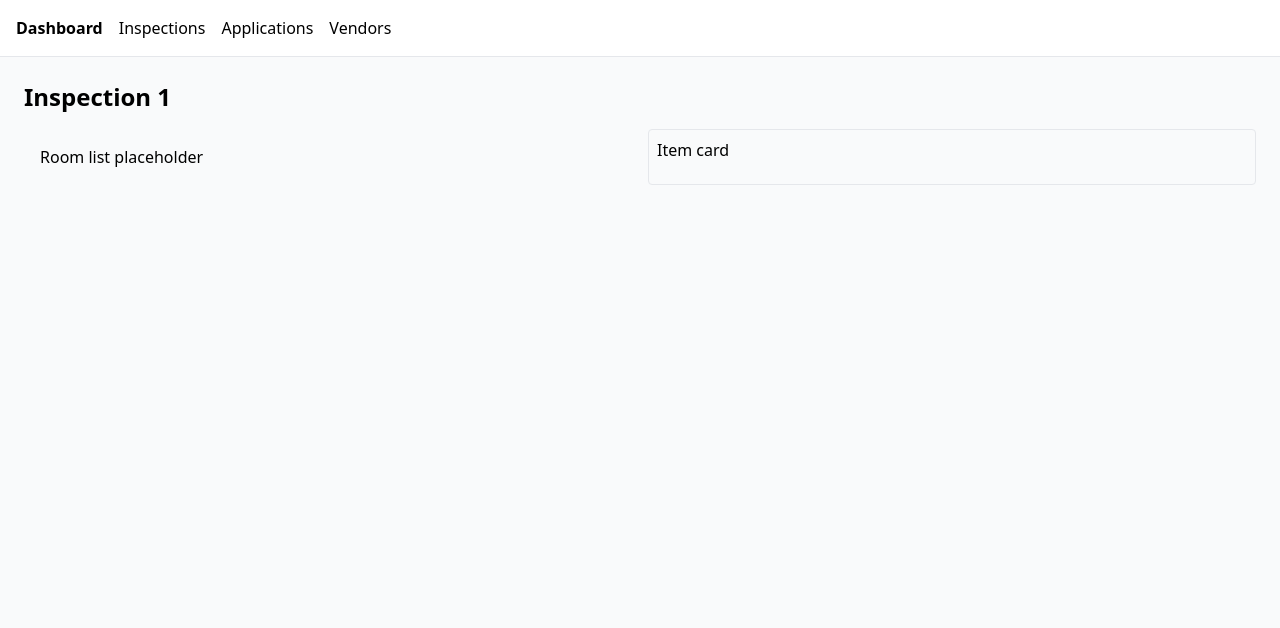
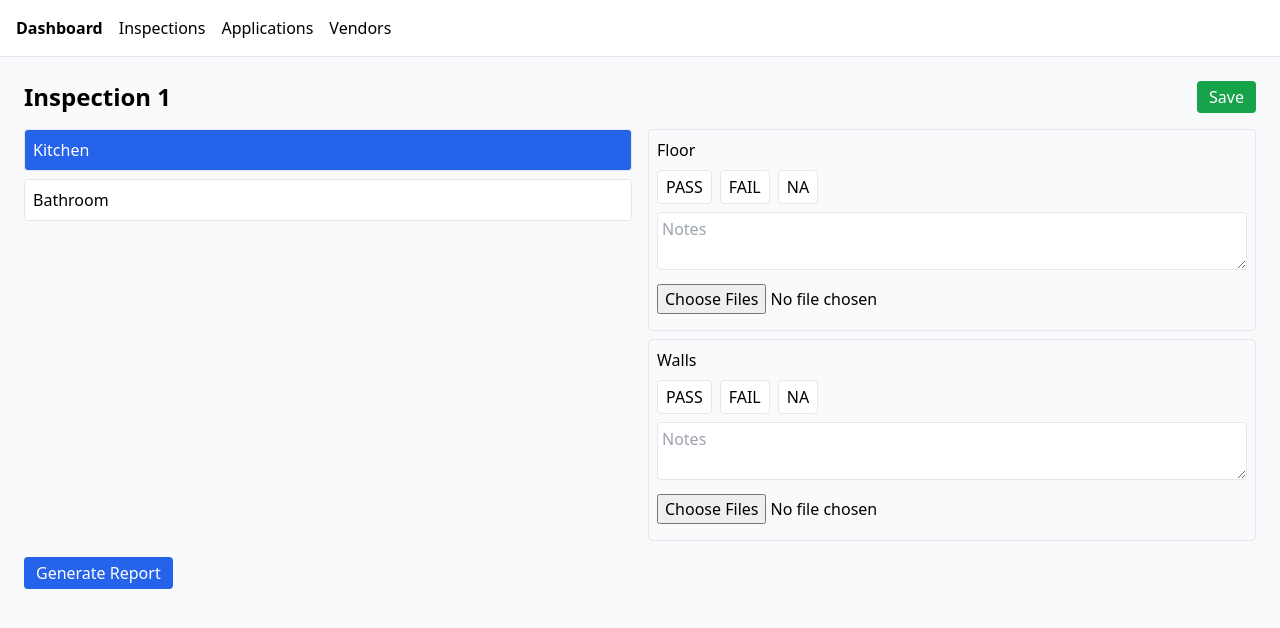
Before and after one commit to clin23/PropTechTest, a Next.js app: page /inspections/1 in a window 1280 px wide. Shown: the top 628 px of the page. Built offline with nearby package versions, Linux system fonts and the light colour scheme.

Commit message:
Implement inspection navigation, item cards, and mutations

```diff
--- a/app/inspections/[id]/page.tsx
+++ b/app/inspections/[id]/page.tsx
@@ -1,14 +1,90 @@
-import InspectionRoomList from '../../../components/InspectionRoomList';
-import InspectionItemCard from '../../../components/InspectionItemCard';
+"use client";
+import { useState } from "react";
+import { useMutation } from "@tanstack/react-query";
+import InspectionRoomList from "../../../components/InspectionRoomList";
+import InspectionItemCard, { ItemState } from "../../../components/InspectionItemCard";
+import { patchInspection, postInspectionItems } from "../../../lib/api";
+
+const rooms: Record<string, string[]> = {
+  Kitchen: ["Floor", "Walls"],
+  Bathroom: ["Sink", "Toilet"],
+};
 
 export default function InspectionDetail({ params }: { params: { id: string } }) {
+  const [currentRoom, setCurrentRoom] = useState(Object.keys(rooms)[0]);
+  const [form, setForm] = useState<Record<string, ItemState>>({});
+
+  const patch = useMutation({
+    mutationFn: (payload: any) => patchInspection(params.id, payload),
+  });
+  const postItems = useMutation({
+    mutationFn: (payload: any) => postInspectionItems(params.id, payload),
+  });
+
+  const items = rooms[currentRoom];
+
+  const updateItem = (item: string) => (state: ItemState) => {
+    setForm((f) => ({ ...f, [`${currentRoom}:${item}`]: state }));
+  };
+
+  const handleSave = () => {
+    const payload = Object.entries(form).map(([key, val]) => {
+      const [room, name] = key.split(":");
+      return {
+        room,
+        name,
+        result: val.result,
+        notes: val.notes,
+        photos: val.photos.map((f) => f.name),
+      };
+    });
+    patch.mutate({ status: "Completed" });
+    postItems.mutate(payload);
+  };
+
+  const generateReport = async () => {
+    const res = await fetch(`/inspections/${params.id}/report`);
+    const blob = await res.blob();
+    const url = URL.createObjectURL(blob);
+    window.open(url);
+  };
+
   return (
-    <div className="p-6">
-      <h1 className="text-2xl font-semibold mb-4">Inspection {params.id}</h1>
+    <div className="p-6 space-y-4">
+      <div className="flex justify-between items-center">
+        <h1 className="text-2xl font-semibold">Inspection {params.id}</h1>
+        <button
+          onClick={handleSave}
+          className="px-3 py-1 rounded bg-green-600 text-white"
+        >
+          Save
+        </button>
+      </div>
       <div className="grid grid-cols-2 gap-4">
-        <InspectionRoomList />
-        <InspectionItemCard />
+        <InspectionRoomList
+          rooms={Object.keys(rooms)}
+          current={currentRoom}
+          onSelect={setCurrentRoom}
+        />
+        <div className="grid gap-2">
+          {items.map((item) => (
+            <InspectionItemCard
+              key={item}
+              name={item}
+              value={
+                form[`${currentRoom}:${item}`] || { photos: [] as File[] }
+              }
+              onChange={updateItem(item)}
+            />
+          ))}
+        </div>
       </div>
+      <button
+        onClick={generateReport}
+        className="px-3 py-1 rounded bg-blue-600 text-white"
+      >
+        Generate Report
+      </button>
     </div>
   );
 }
--- a/app/inspections/page.tsx
+++ b/app/inspections/page.tsx
@@ -1,5 +1,6 @@
 "use client";
 import { useQuery, useMutation, useQueryClient } from "@tanstack/react-query";
+import Link from "next/link";
 import { getInspections, createInspection } from "../../lib/api";
 
 export default function InspectionsPage() {
@@ -28,12 +29,14 @@ export default function InspectionsPage() {
       </div>
       <ul className="space-y-2">
         {data?.map((insp: any) => (
-          <li
-            key={insp.id}
-            className="p-4 bg-white rounded border flex justify-between"
-          >
-            <span>Property {insp.propertyId}</span>
-            <span className="text-sm text-gray-500">{insp.status}</span>
+          <li key={insp.id} className="p-4 bg-white rounded border">
+            <Link
+              href={`/inspections/${insp.id}`}
+              className="flex justify-between"
+            >
+              <span>Property {insp.propertyId}</span>
+              <span className="text-sm text-gray-500">{insp.status}</span>
+            </Link>
           </li>
         ))}
       </ul>
--- a/components/InspectionItemCard.tsx
+++ b/components/InspectionItemCard.tsx
@@ -1,3 +1,49 @@
-export default function InspectionItemCard() {
-  return <div className="border rounded p-2">Item card</div>;
+import React from "react";
+import PhotoUpload from "./PhotoUpload";
+
+export interface ItemState {
+  result?: "pass" | "fail" | "na";
+  notes?: string;
+  photos: File[];
 }
+
+interface Props {
+  name: string;
+  value: ItemState;
+  onChange: (state: ItemState) => void;
+}
+
+export default function InspectionItemCard({ name, value, onChange }: Props) {
+  const { result = undefined, notes = "", photos = [] } = value;
+  return (
+    <div className="border rounded p-2 space-y-2">
+      <h3 className="font-medium">{name}</h3>
+      <div className="flex gap-2">
+        {["pass", "fail", "na"].map((r) => (
+          <button
+            key={r}
+            type="button"
+            onClick={() => onChange({ ...value, result: r as any })}
+            className={`px-2 py-1 rounded border ${
+              result === r ? "bg-blue-600 text-white" : "bg-white"
+            }`}
+          >
+            {r.toUpperCase()}
+          </button>
+        ))}
+      </div>
+      <textarea
+        placeholder="Notes"
+        className="w-full border rounded p-1"
+        value={notes}
+        onChange={(e) => onChange({ ...value, notes: e.target.value })}
+      />
+      <PhotoUpload onUpload={(files) => onChange({ ...value, photos: files })} />
+      {photos.length > 0 && (
+        <div className="text-xs text-gray-500">
+          {photos.length} file{photos.length > 1 ? "s" : ""} selected
+        </div>
+      )}
+    </div>
+  );
+}
--- a/components/InspectionRoomList.tsx
+++ b/components/InspectionRoomList.tsx
@@ -1,3 +1,27 @@
-export default function InspectionRoomList() {
-  return <div className="p-4">Room list placeholder</div>;
+import React from "react";
+
+interface Props {
+  rooms: string[];
+  current: string;
+  onSelect: (room: string) => void;
 }
+
+export default function InspectionRoomList({ rooms, current, onSelect }: Props) {
+  return (
+    <ul className="space-y-2">
+      {rooms.map((room) => (
+        <li key={room}>
+          <button
+            type="button"
+            onClick={() => onSelect(room)}
+            className={`w-full text-left p-2 rounded border ${
+              room === current ? "bg-blue-600 text-white" : "bg-white"
+            }`}
+          >
+            {room}
+          </button>
+        </li>
+      ))}
+    </ul>
+  );
+}
--- a/lib/api.ts
+++ b/lib/api.ts
@@ -16,6 +16,10 @@ export async function api<T>(path: string, init?: RequestInit): Promise<T> {
 export const getInspections = () => api('/inspections');
 export const createInspection = (payload: any) =>
   api('/inspections', { method: 'POST', body: JSON.stringify(payload) });
+export const patchInspection = (id: string, payload: any) =>
+  api(`/inspections/${id}`, { method: 'PATCH', body: JSON.stringify(payload) });
+export const postInspectionItems = (id: string, payload: any) =>
+  api(`/inspections/${id}/items`, { method: 'POST', body: JSON.stringify(payload) });
 
 // Applications
 export const listApplications = () => api('/applications');
```
